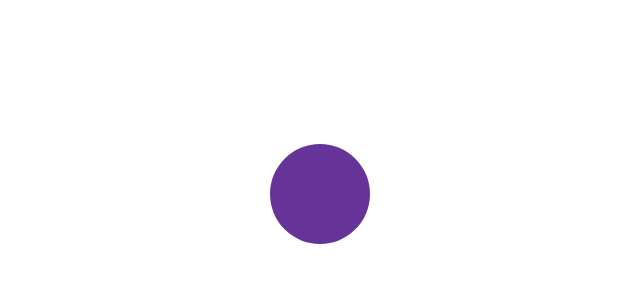
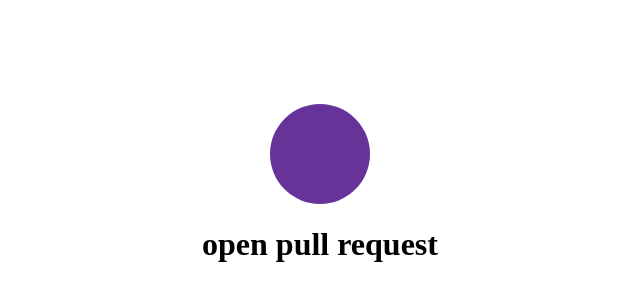
Before and after one commit to ieatn/git-test, a plain HTML site: page index.html in a window 1280 px wide. Shown: the part 214-514 px from the top of the page, without its empty margins (320-960 px from the left). Drawn offline with Linux system fonts and the light colour scheme.

Commit message:
open pr in github.com

```diff
--- a/index.html
+++ b/index.html
@@ -8,6 +8,7 @@
 </head>
 <body>
     <div class="circle"></div>
+    <h1>open pull request</h1>
     <script src="script.js"></script>
 </body>
 </html>
```
